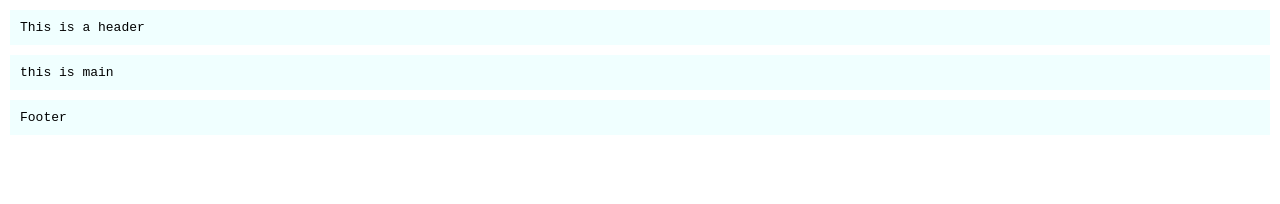
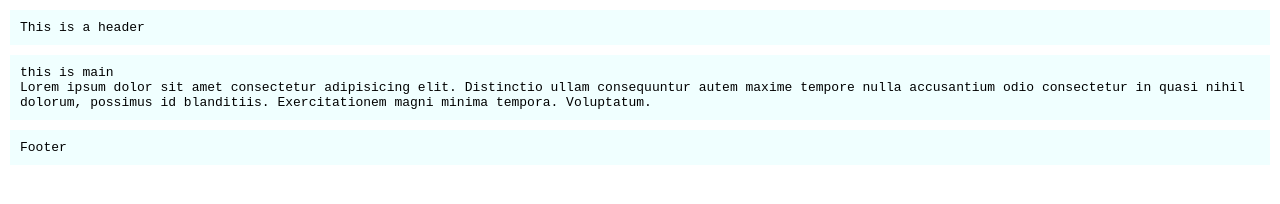
Before and after one commit to Rayutheman/practicegit, a plain HTML site: page index.html in a window 1280 px wide. Drawn offline with Linux system fonts and the light colour scheme.

Commit message:
added lorem

```diff
--- a/index.html
+++ b/index.html
@@ -15,6 +15,7 @@
 
     <main>
         this is main
+        <p>Lorem ipsum dolor sit amet consectetur adipisicing elit. Distinctio ullam consequuntur autem maxime tempore nulla accusantium odio consectetur in quasi nihil dolorum, possimus id blanditiis. Exercitationem magni minima tempora. Voluptatum.</p>
     </main>
 
 
```
